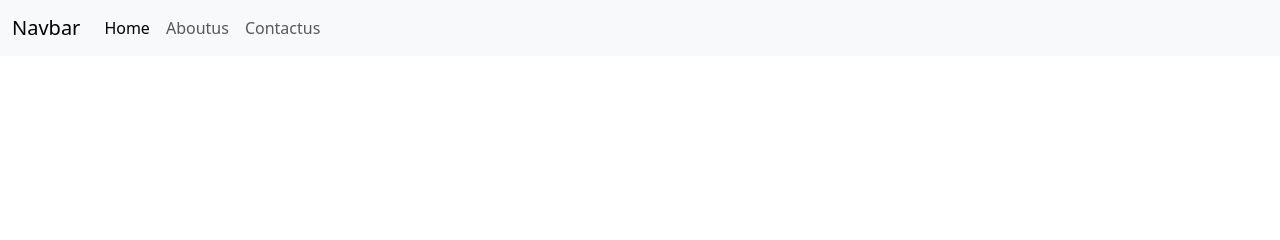
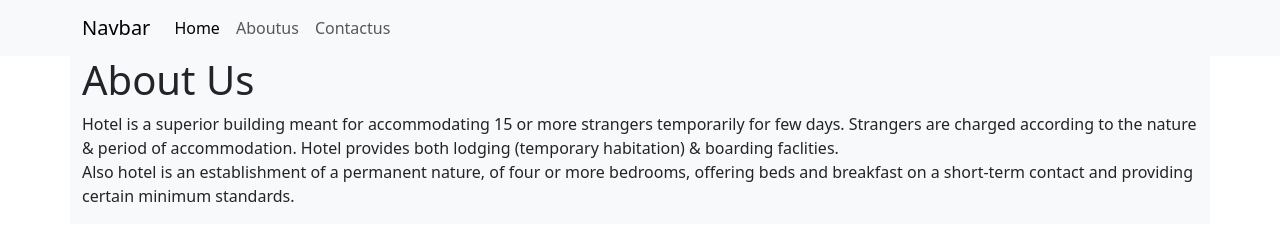
Before and after one commit to Anamikalimbu/gitproject, a plain HTML site: page index.html in a window 1280 px wide. Drawn offline with nearby package versions, Linux system fonts and the light colour scheme.

Commit message:
hero-navbar-added

```diff
--- a/index.html
+++ b/index.html
@@ -12,7 +12,7 @@
     <!-- Menu Section -->
    <section>
     <nav class="navbar navbar-expand-lg bg-body-tertiary">
-        <div class="container-fluid">
+        <div class="container">
           <a class="navbar-brand" href="#">Navbar</a>
           <button class="navbar-toggler" type="button" data-bs-toggle="collapse" data-bs-target="#navbarNavDropdown" aria-controls="navbarNavDropdown" aria-expanded="false" aria-label="Toggle navigation">
             <span class="navbar-toggler-icon"></span>
@@ -20,7 +20,7 @@
           <div class="collapse navbar-collapse" id="navbarNavDropdown">
             <ul class="navbar-nav">
               <li class="nav-item">
-                <a class="nav-link active" aria-current="page" href="#">Home</a>
+                <a class="nav-link active" aria-current="page" href="index.html">Home</a>
               </li>
               <li class="nav-item">
                 <a class="nav-link" href="home.html">Aboutus</a>
@@ -33,6 +33,19 @@
         </div>
       </nav>
    </section>
+   <!-- Hero Section -->
+   <section>
+    <div class="container bg-light">
+        <div class="row">
+            <div class="col-md-12">
+                <h1>About Us</h1>
+               <P> Hotel is a superior building meant for accommodating 15 or more strangers temporarily for few days. Strangers are charged according to the nature & period of accommodation. Hotel provides both lodging (temporary habitation) & boarding faclities. <br>
+                Also hotel is an establishment of a permanent nature, of four or more bedrooms, offering beds and breakfast on a short-term contact and providing certain minimum standards.
+               </P>
+            </div>
+        </div>
+    </div>
+   </section>
     <script src="https://cdn.jsdelivr.net/npm/bootstrap@5.3.0/dist/js/bootstrap.bundle.min.js" integrity="sha384-geWF76RCwLtnZ8qwWowPQNguL3RmwHVBC9FhGdlKrxdiJJigb/j/68SIy3Te4Bkz" crossorigin="anonymous"></script>
 </body>
 </html>
```
Also changed, not shown: home.html (+2 -2 lines).
